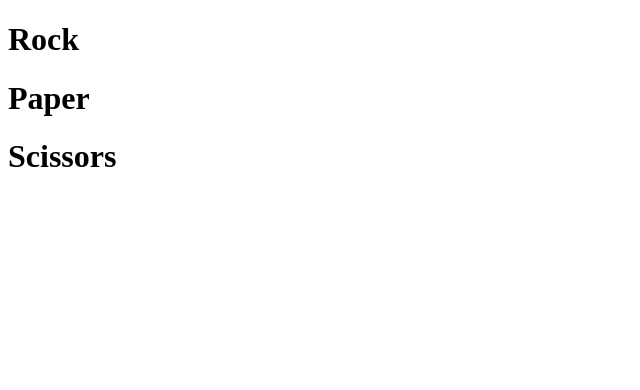
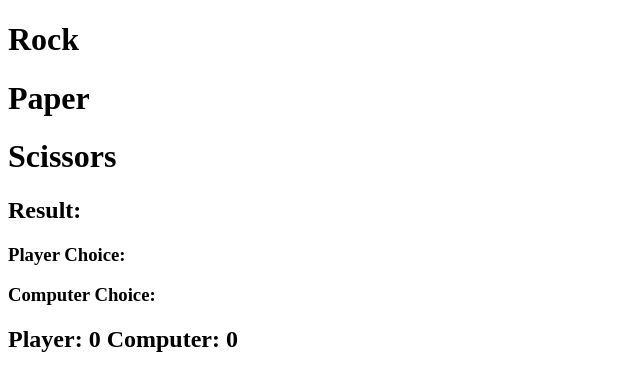
Before and after one commit to AlecVD/rock-paper-scissors, a plain HTML site: page index.html in a window 1280 px wide. Shown: the whole page, without its empty margins (0-640 px from the left). Drawn offline with Linux system fonts and the light colour scheme.

Commit message:
rename items

```diff
--- a/index.html
+++ b/index.html
@@ -10,9 +10,10 @@
     <h1 id="rock">Rock</h1>
     <h1 id="paper">Paper</h1>
     <h1 id="scissors">Scissors</h1>
-    <h2 id="player"></h2>
-    <h2 id="computer"></h2>
-    <h2 id="score"></h2>
+    <h2 id="result">Result:</h2>
+    <h3 id="player">Player Choice:</h3>
+    <h3 id="computer">Computer Choice:</h3>
+    <h2 id="score">Player: 0 Computer: 0</h2>
     <script src="js/script.js"></script>
 </body>
 </html>
```
